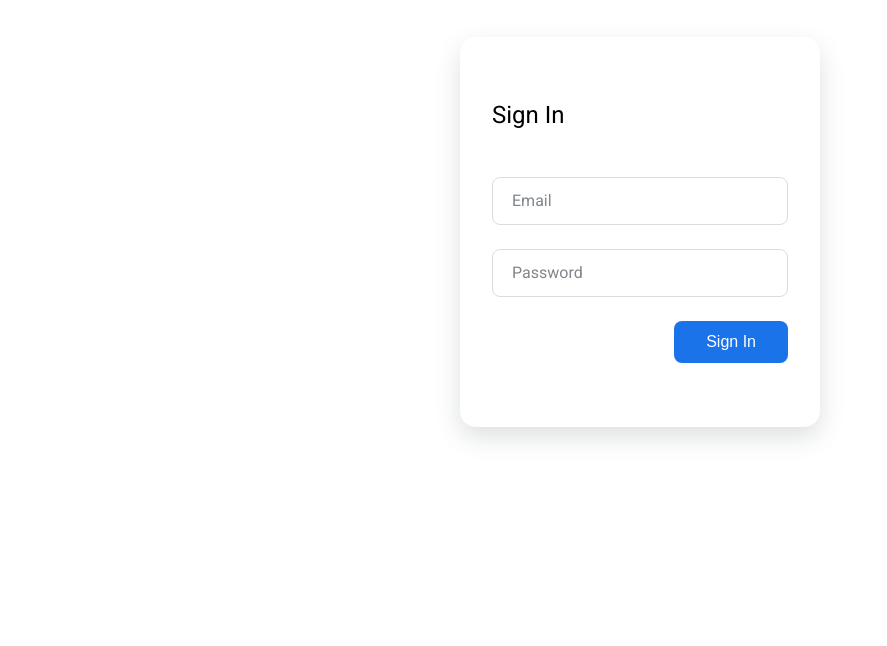
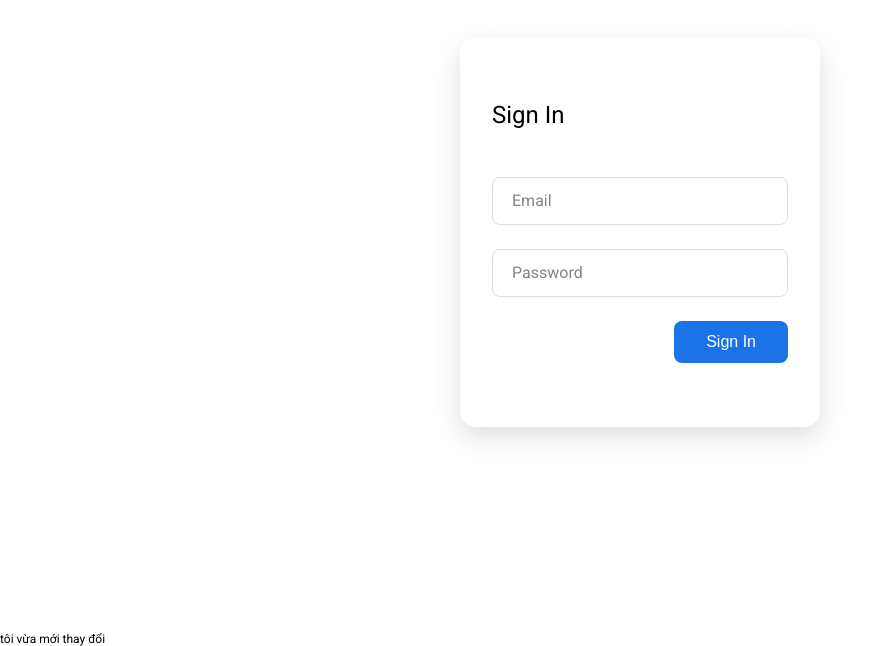
Before and after one commit to Puckazz/loginFormGoogle, a plain HTML site: page index.html in a window 1280 px wide. Shown: the part 168-814 px from the top of the page, without its empty margins (0-887 px from the left). Drawn offline with Linux system fonts and the light colour scheme.

Commit message:
toi vua moi thay doi

```diff
--- a/index.html
+++ b/index.html
@@ -29,5 +29,6 @@
         <input type="submit" class="form_button" value="Sign In" />
       </form>
     </div>
+    <div>tôi vừa mới thay đổi</div>
   </body>
 </html>
```
